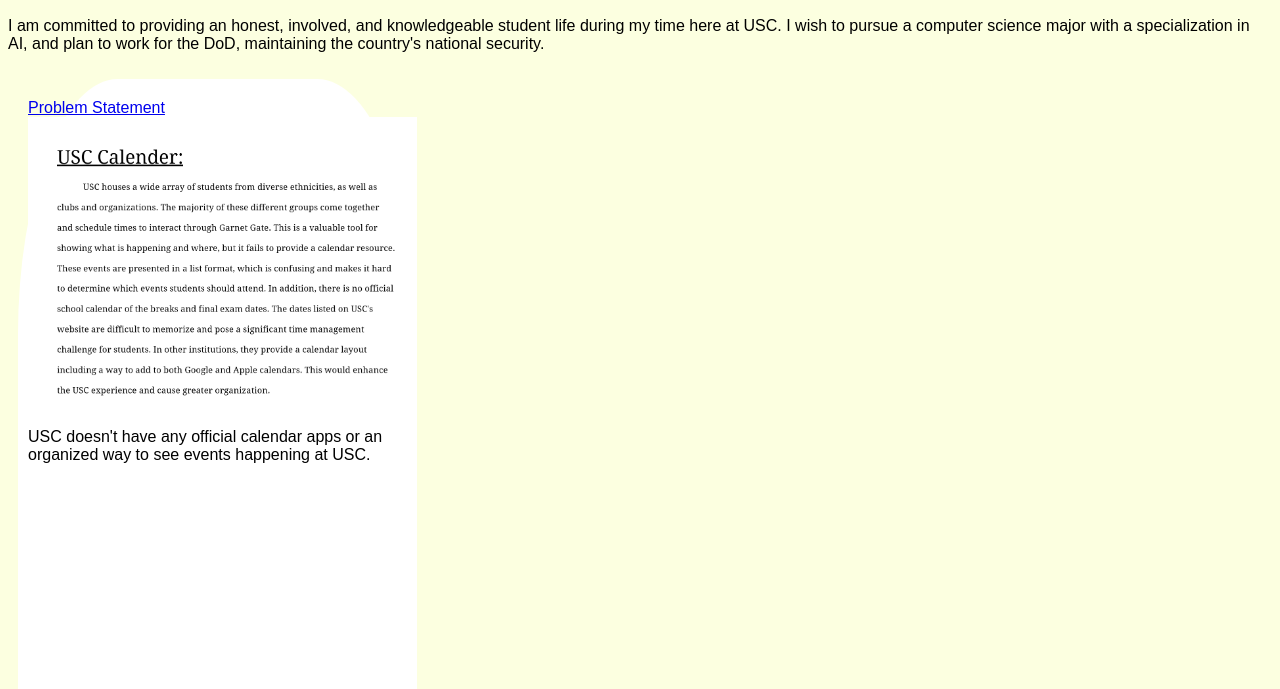
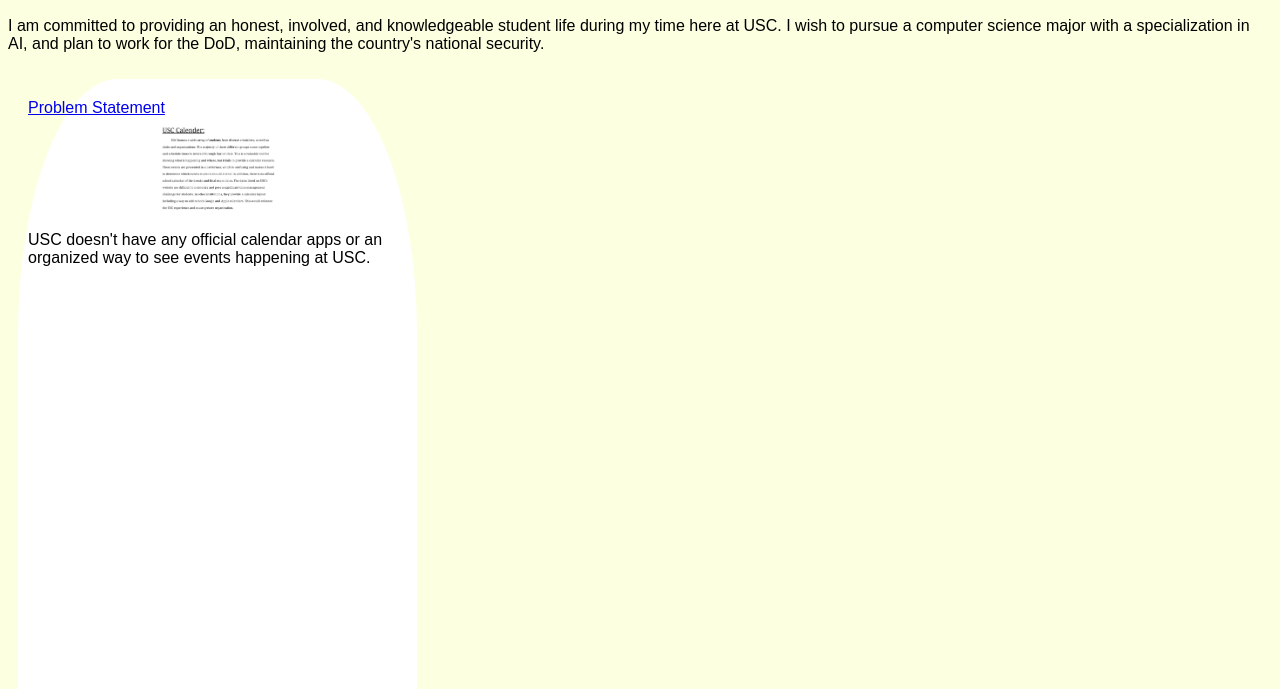
Before and after one commit to mmiklosova/mmiklosova.github.io, a plain HTML site: page index.html in a window 1280 px wide. Shown: the part 111-800 px from the top of the page. Drawn offline with Linux system fonts and the light colour scheme.

Commit message:
different?

```diff
--- a/styles.css
+++ b/styles.css
@@ -21,9 +21,9 @@ h1 {
 }
 
 img{
-    height: 30%;
-    margin: 10 px
-    border: 2px solid yellow;
+    height: 10%;
+    margin: 8px
+    border: 2px;
     display: block;
     margin: auto
 }
```
